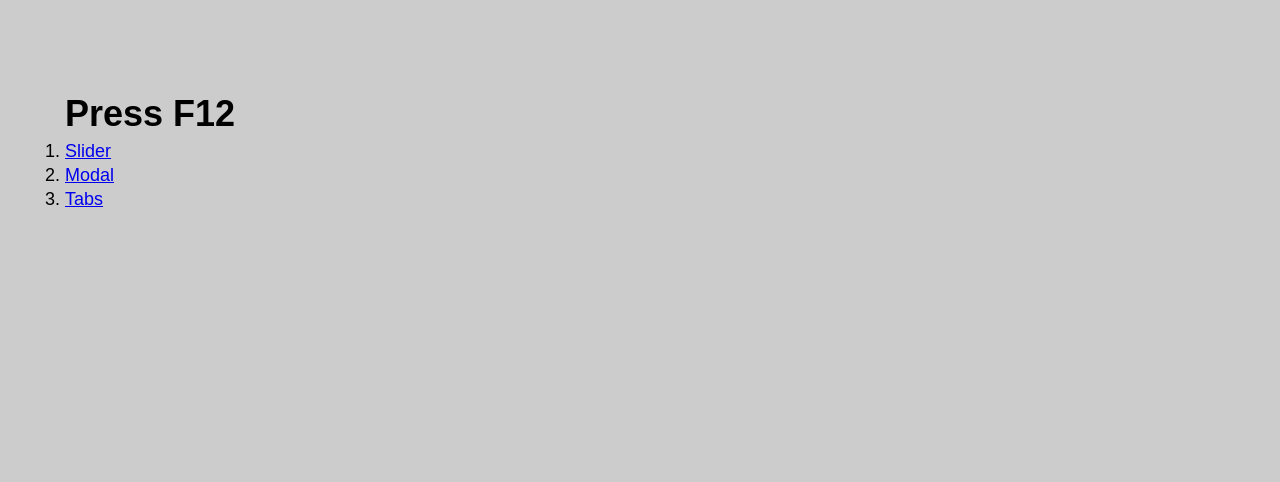
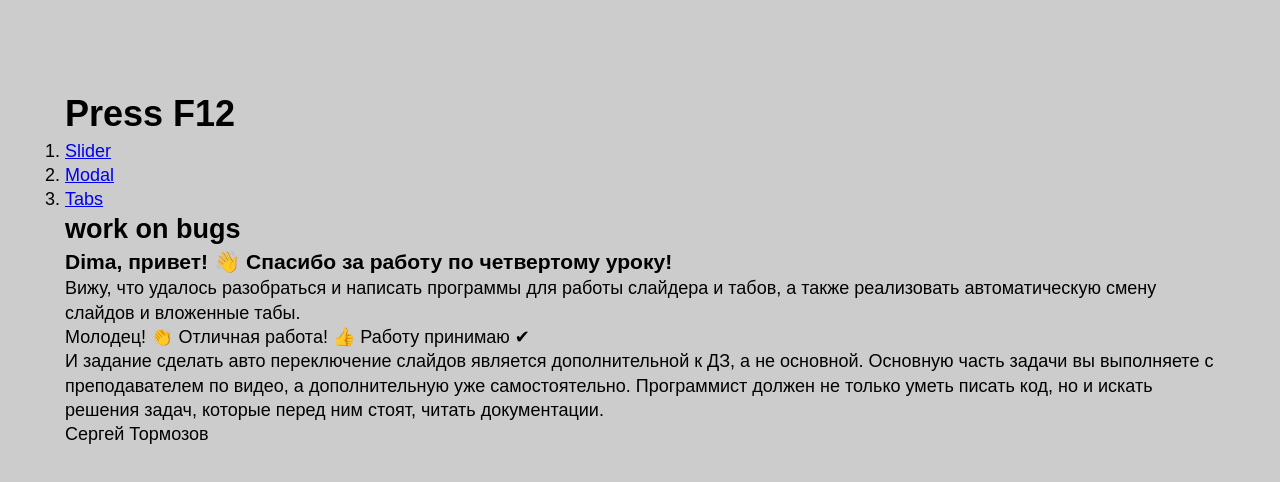
Before and after one commit to m2in/wayup-js, a plain HTML site: page lesson4/index.html in a window 1280 px wide. Drawn offline with Linux system fonts and the light colour scheme.

Commit message:
Update index.html
добавил отзыв куратора

```diff
--- a/lesson4/index.html
+++ b/lesson4/index.html
@@ -15,6 +15,23 @@
         <li><a href="modal/index.html">Modal</a></li>
         <li><a href="tabs/index.html">Tabs</a></li>
       </ol>
+      <h2>work on bugs</h2>
+      <section>
+        <h3>Dima, привет! 👋 Спасибо за работу по четвертому уроку! </h3>
+
+        <p>
+          Вижу, что удалось разобраться и написать программы для работы слайдера и табов, а также реализовать автоматическую смену слайдов и вложенные табы.
+        </p>
+
+        <p>
+          Молодец! 👏 Отличная работа! 👍 Работу принимаю ✔
+        </p>
+
+        <p>
+          И задание сделать авто переключение слайдов является дополнительной к ДЗ, а не основной. Основную часть задачи вы выполняете с преподавателем по видео, а дополнительную уже самостоятельно. Программист должен не только уметь писать код, но и искать решения задач, которые перед ним стоят, читать документации.
+        </p>
+        <p>Сергей Тормозов</p>
+      </section>
     </div>
     <script src="index.js"></script>
   </body>
```
